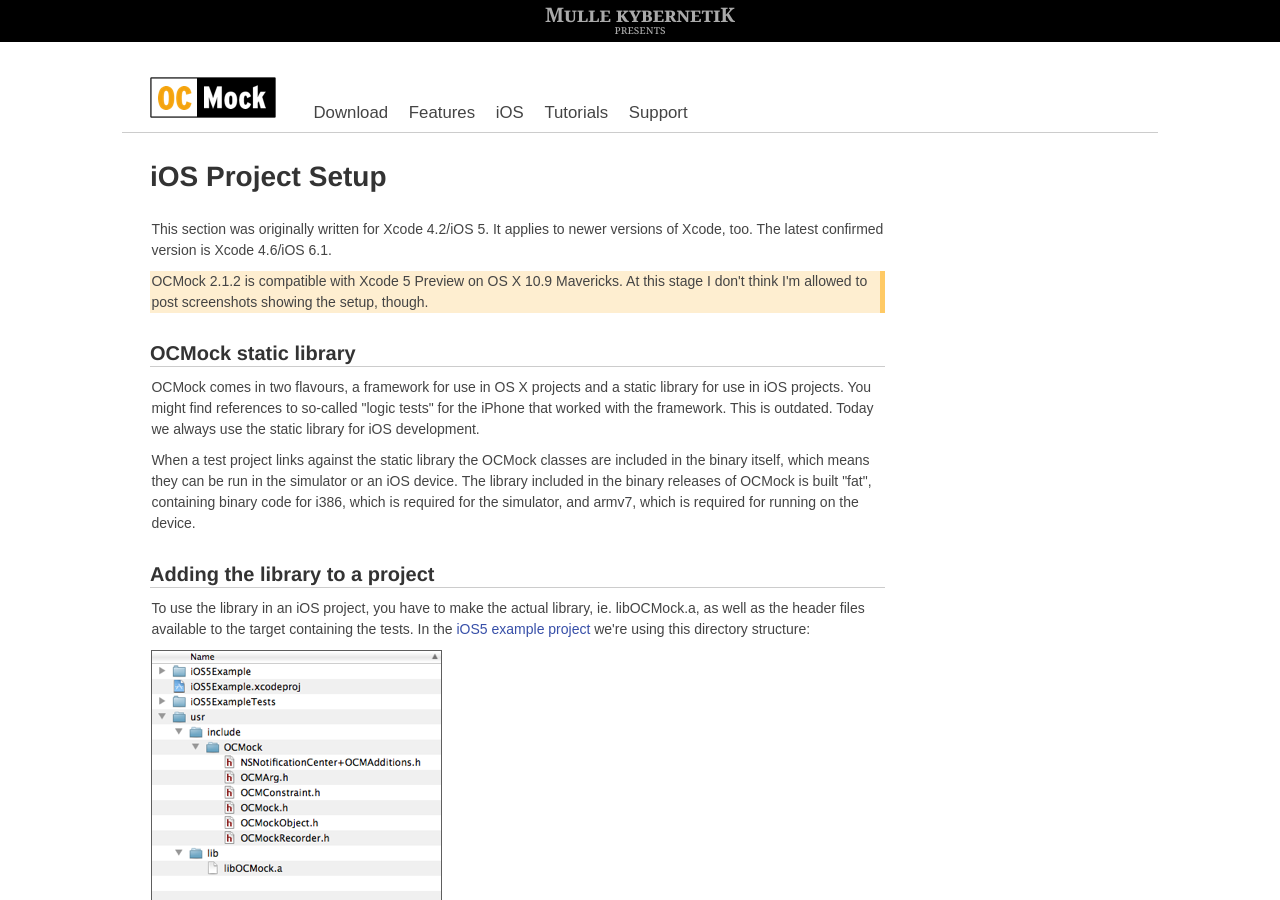
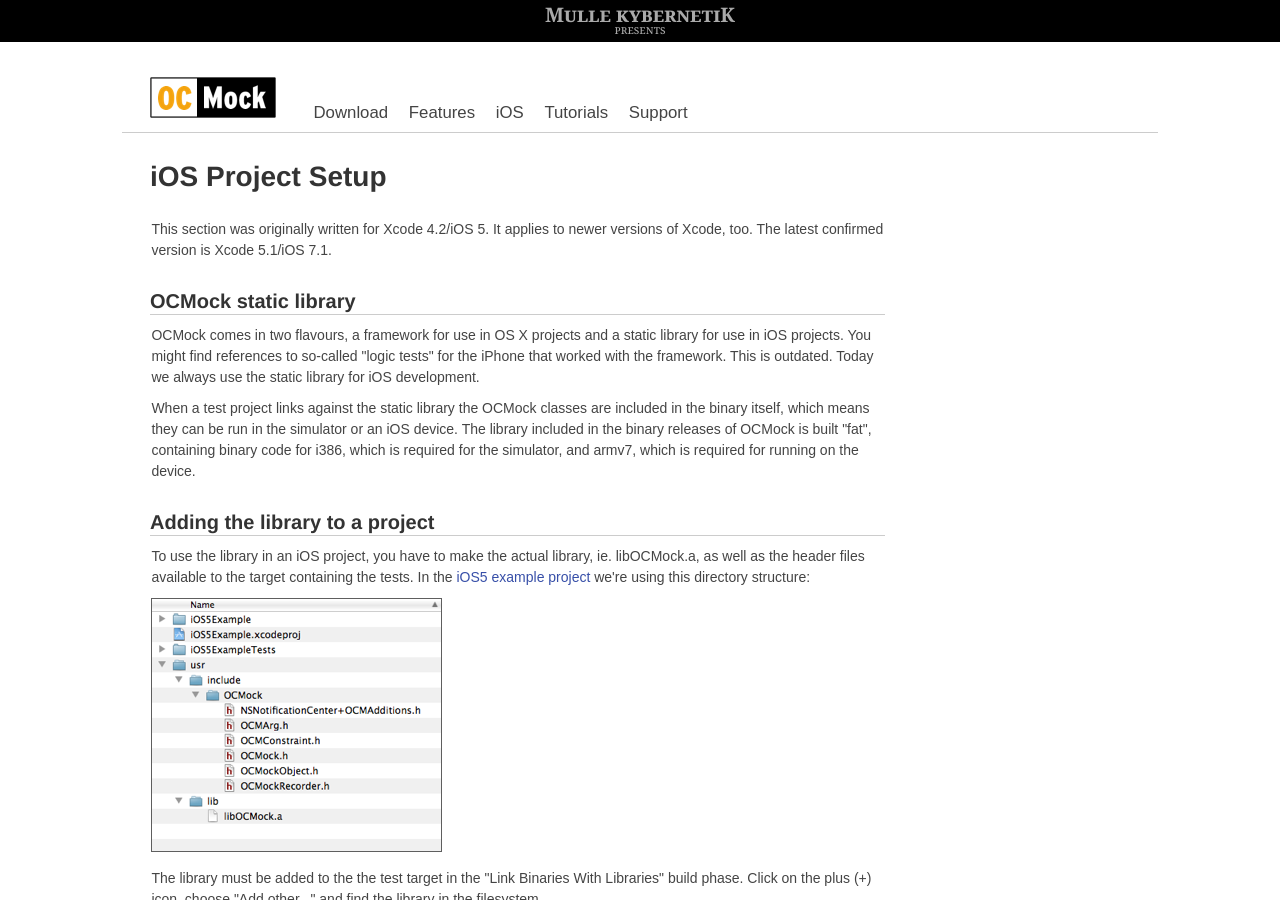
Before and after one commit to erikdoe/ocmock, a Jekyll site: the page built from ios.html, in a window 1280 px wide and 900 px high. Built offline with Jekyll 4.4.1, drawn with Linux system fonts in a browser that asks for light colours; comment, search, counter and statistics services are not loaded.

Commit message:
Clarified iOS version comments.

```diff
--- a/ios.html
+++ b/ios.html
@@ -8,9 +8,7 @@ published: true
 nosidebar: true
 ---
 <h1>{{ page.title }}</h1>
-<p>This section was originally written for Xcode 4.2/iOS 5. It applies to newer versions of Xcode, too. The latest confirmed version is Xcode 4.6/iOS 6.1.
-
-<p><div class="newfeature"><p>OCMock 2.1.2 is compatible with Xcode 5 Preview on OS X 10.9 Mavericks. At this stage I don't think I'm allowed to post screenshots showing the setup, though.</div>
+<p>This section was originally written for Xcode 4.2/iOS 5. It applies to newer versions of Xcode, too. The latest confirmed version is Xcode 5.1/iOS 7.1.
 
 <h2>OCMock static library</h2>
 <p>OCMock comes in two flavours, a framework for use in OS X projects and a static library for use in iOS projects. You might find references to so-called "logic tests" for the iPhone that worked with the framework. This is outdated. Today we always use the static library for iOS development.
```
